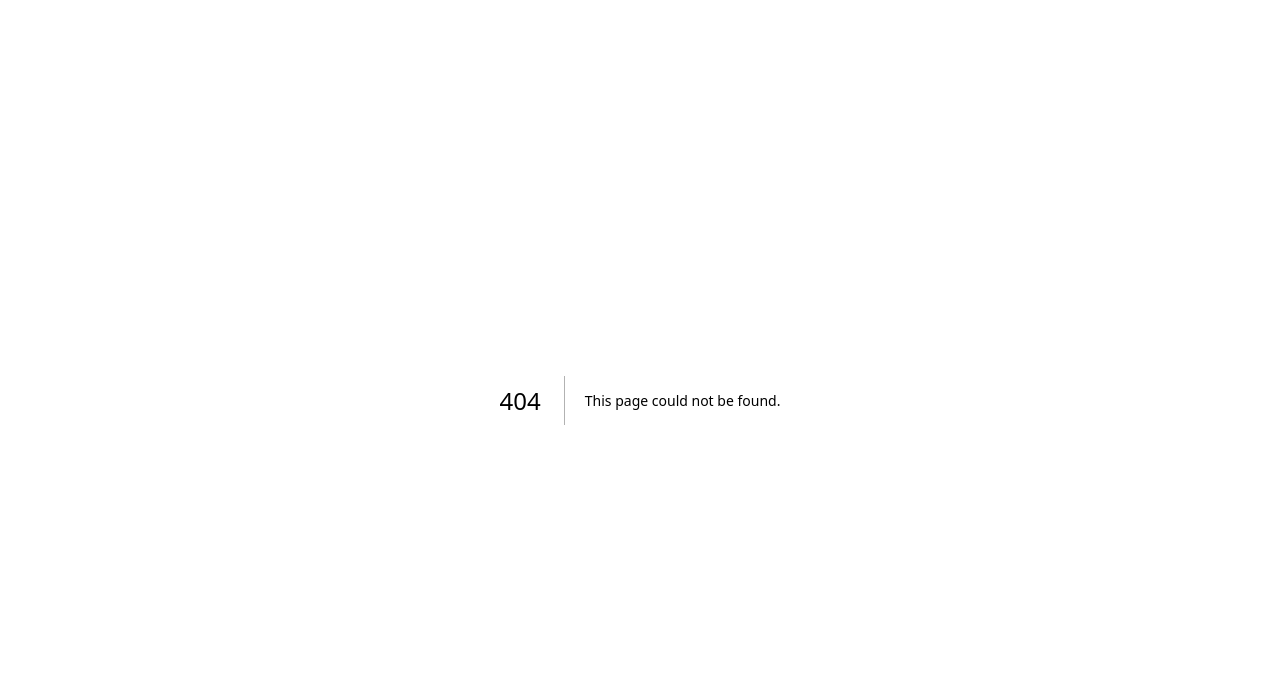
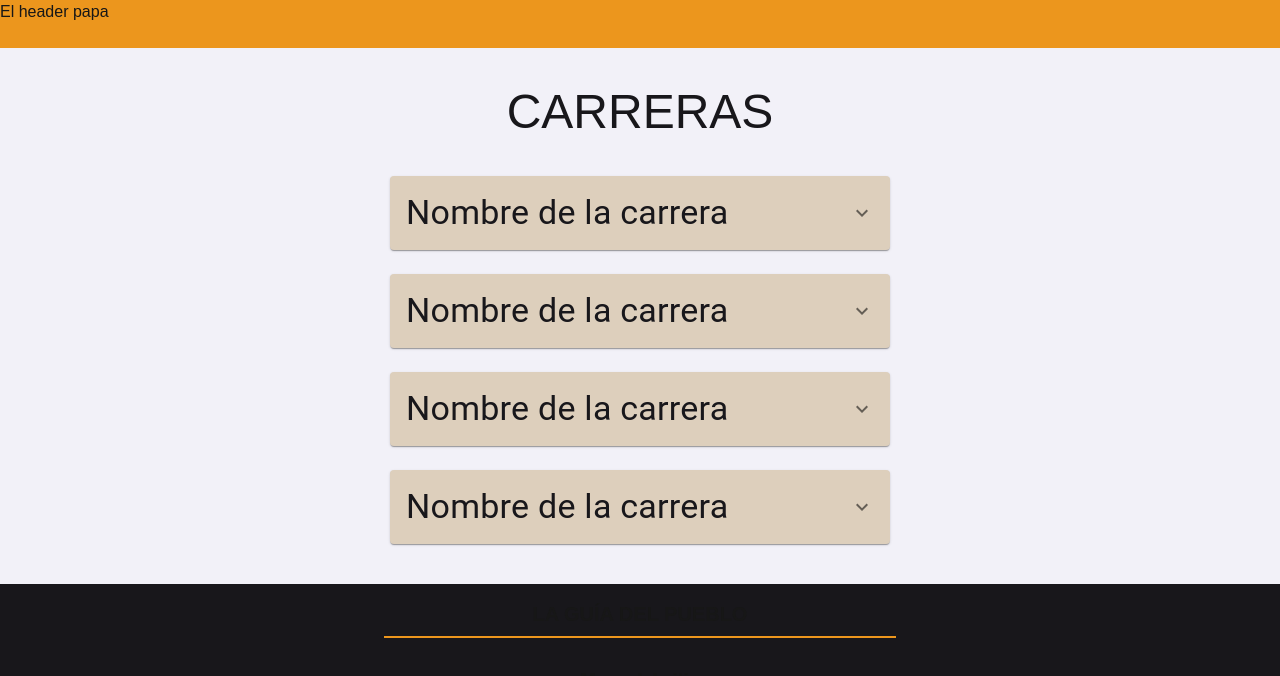
Before and after one commit to malvarezgayral/humanasGuide-frontend-app, a Next.js app: page /majors in a window 1280 px wide. Before the commit this address had no page. Shown: the top 676 px of the page. Built offline with nearby package versions, Linux system fonts and the light colour scheme; no server answers.

Commit message:
Creates core major components

```diff
--- a/package.json
+++ b/package.json
@@ -11,6 +11,7 @@
   "dependencies": {
     "@emotion/react": "^11.13.3",
     "@emotion/styled": "^11.13.0",
+    "@mui/icons-material": "^6.4.1",
     "@mui/material": "^6.1.0",
     "axios": "^1.7.8",
     "next": "^14.2.11",
--- /dev/null
+++ b/src/app/majors/page.tsx
@@ -0,0 +1,8 @@
+import Layout from "@/components/Layout";
+import { Majors } from "@/components/Majors";
+
+export default function MajorsPage() {
+    return <Layout>
+    <Majors />
+    </Layout>
+  }
--- a/src/components/Footer.tsx
+++ b/src/components/Footer.tsx
@@ -9,7 +9,7 @@ function Footer() {
 
         <div className="flex flex-col items-center py-3">
             <p className="font-bold text-lg pb-2">Mapa del sitio</p>
-            <a href="">Carreras</a>
+            <a href="/majors">Carreras</a>
             <a href="">Buscar aportes</a>
             <a href="/upload">Subir aportes</a>
         </div>
--- /dev/null
+++ b/src/components/MajorCard.tsx
@@ -0,0 +1,84 @@
+import * as React from "react";
+import { styled } from "@mui/material/styles";
+import Card from "@mui/material/Card";
+import CardContent from "@mui/material/CardContent";
+import CardActions from "@mui/material/CardActions";
+import Collapse from "@mui/material/Collapse";
+import IconButton, { IconButtonProps } from "@mui/material/IconButton";
+import Typography from "@mui/material/Typography";
+import ExpandMoreIcon from "@mui/icons-material/ExpandMore";
+import { Box, Link } from "@mui/material";
+
+interface ExpandMoreProps extends IconButtonProps {
+  expand: boolean;
+}
+
+const ExpandMore = styled((props: ExpandMoreProps) => {
+  const { expand, ...other } = props;
+  return <IconButton {...other} />;
+})(({ theme }) => ({
+  marginLeft: "auto",
+  transition: theme.transitions.create("transform", {
+    duration: theme.transitions.duration.shortest,
+  }),
+  variants: [
+    {
+      props: ({ expand }) => !expand,
+      style: {
+        transform: "rotate(0deg)",
+      },
+    },
+    {
+      props: ({ expand }) => !!expand,
+      style: {
+        transform: "rotate(180deg)",
+      },
+    },
+  ],
+}));
+
+export default function MajorCard() {
+  const [expanded, setExpanded] = React.useState(false);
+  const [majorName, setMajorName] = React.useState<string>("Nombre de la carrera");
+
+  const handleExpandClick = () => {
+    setExpanded(!expanded);
+  };
+
+  return (
+    <Card sx={{ maxWidth: 500, backgroundColor: "#DDCFBC", width: '60%' }}>
+      <Box sx={{ display: 'flex', justifyContent: 'space-between' }}>
+      <CardContent>
+        <Typography variant="h4" sx={{ color: "#18171B" }}>
+          {majorName}
+        </Typography>
+      </CardContent>
+      <CardActions disableSpacing>
+        <ExpandMore
+          expand={expanded}
+          onClick={handleExpandClick}
+          aria-expanded={expanded}
+          aria-label="show more"
+        >
+          <ExpandMoreIcon />
+        </ExpandMore>
+      </CardActions>
+      </Box>
+      <Collapse in={expanded} timeout="auto" unmountOnExit>
+        <CardContent>
+            <Link href="/">
+          <Typography sx={{ marginBottom: 2 }}>
+            Listado de cátedras
+          </Typography>
+          </Link>
+          <Typography sx={{ marginBottom: 2 }}>
+            Página oficial
+          </Typography>
+          <Typography sx={{ marginBottom: 2 }}>
+            Plan de estudios
+          </Typography>
+        </CardContent>
+      </Collapse>
+    </Card>
+  );
+}
--- /dev/null
+++ b/src/components/Majors.tsx
@@ -0,0 +1,40 @@
+"use client"
+
+import { fetchMajors } from "@/services/api/getMajors";
+import { useEffect, useState } from "react"
+import MajorCard from "./MajorCard";
+
+export const Majors = () => {
+    const [fetchedMajors, setFetchedMajors] = useState<string[] | null>(null);
+
+    const [title, setTitle] = useState<string>("Holis");
+    const [showTitle, setShowTitle] = useState<boolean>(true);
+
+    useEffect(() => {
+        const fetchingMajors = async () => {
+            try {
+                const data = await fetchMajors();
+                setFetchedMajors(data);
+            } catch (error) {
+                console.error("Error fetching majors:", error);
+            }
+        }
+
+        fetchingMajors();
+    }, [])
+
+    function handleTitle() {
+        setTitle("Holis wachos");
+        setShowTitle(!showTitle);
+    }
+
+    return <div className="flex flex-col items-center bg-primaryWhite py-10 text-primaryBlack gap-6">
+        {/* {showTitle && <h1>{title}</h1>}
+        <button onClick={() => handleTitle()}>Clickeame esta</button> */}
+        <h1 className="uppercase text-5xl pb-4">Carreras</h1>
+        <MajorCard />
+        <MajorCard />
+        <MajorCard />
+        <MajorCard />
+    </div>
+}
```
Also changed, not shown: 1 other file (tests, documents, lock files or other folders).
